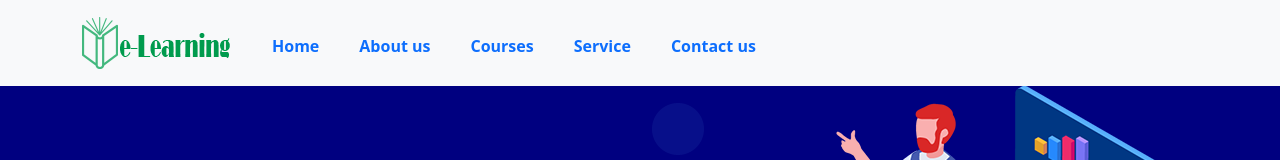
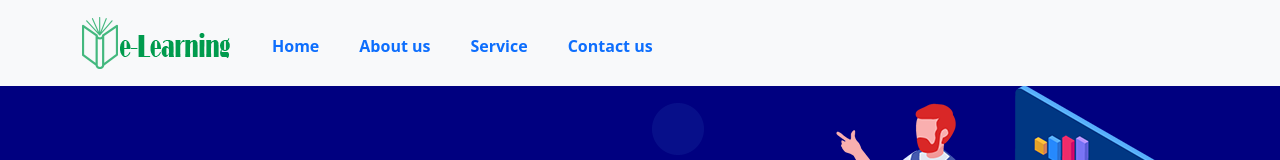
Before and after one commit to alamgirjuab/eLearning-review-website, a React (Create React App) app: page / in a window 1280 px wide. Shown: the top 160 px of the page. Built offline with nearby package versions, Linux system fonts and the light colour scheme.

Commit message:
navbar updated

```diff
--- a/src/App.js
+++ b/src/App.js
@@ -23,9 +23,6 @@ function App() {
           <Route path="/about">
             <About></About>
           </Route>
-          <Route path="/courses">
-            <Courses></Courses>
-          </Route>
           <Route path="/service">
             <Service></Service>
           </Route>
--- a/src/components/Header/Header.js
+++ b/src/components/Header/Header.js
@@ -13,7 +13,6 @@ const Header = () => {
                     <Nav className="me-auto top-bar">
                         <NavLink className='link' to="/">Home</NavLink>
                         <NavLink className='link' to="/about">About us</NavLink>
-                        <NavLink className='link' to="/courses">Courses</NavLink>
                         <NavLink className='link' to="/service">Service</NavLink>
                         <NavLink className='link' to="/contact">Contact us</NavLink>
                     </Nav>
```
